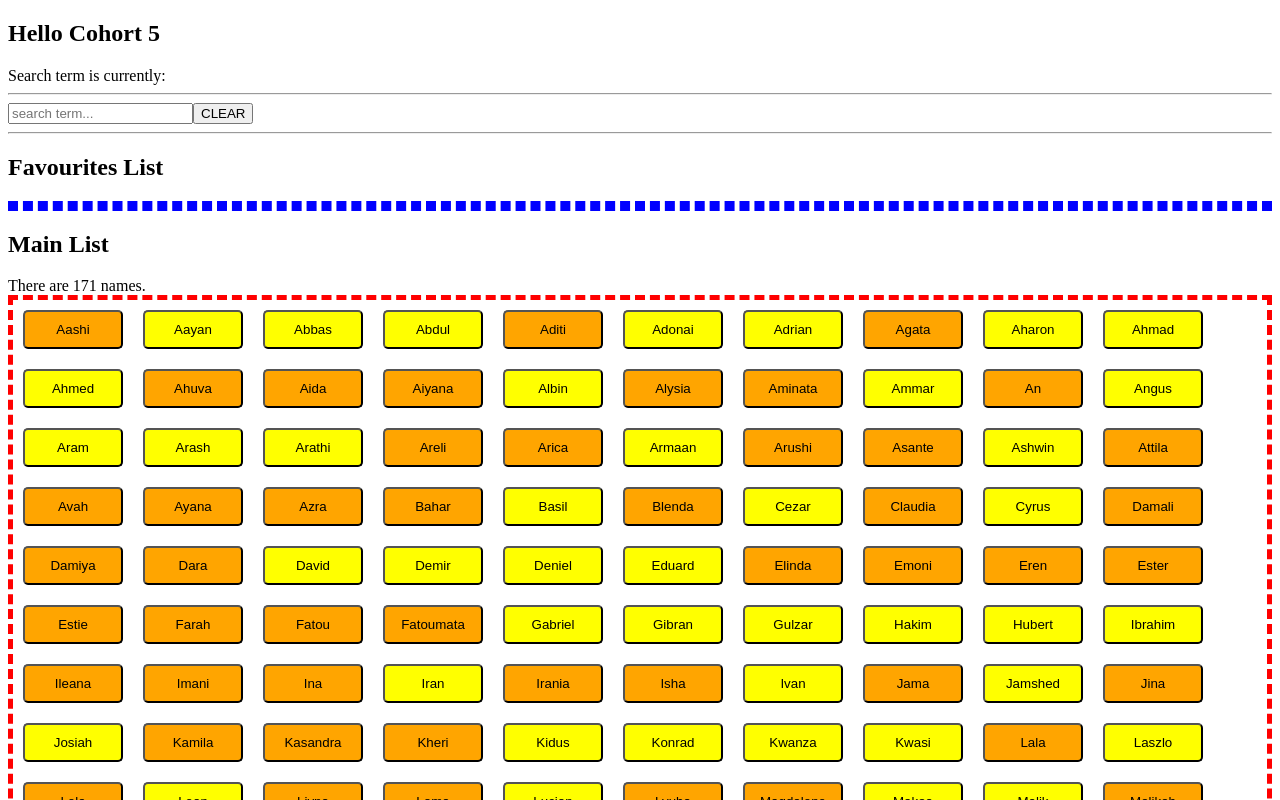
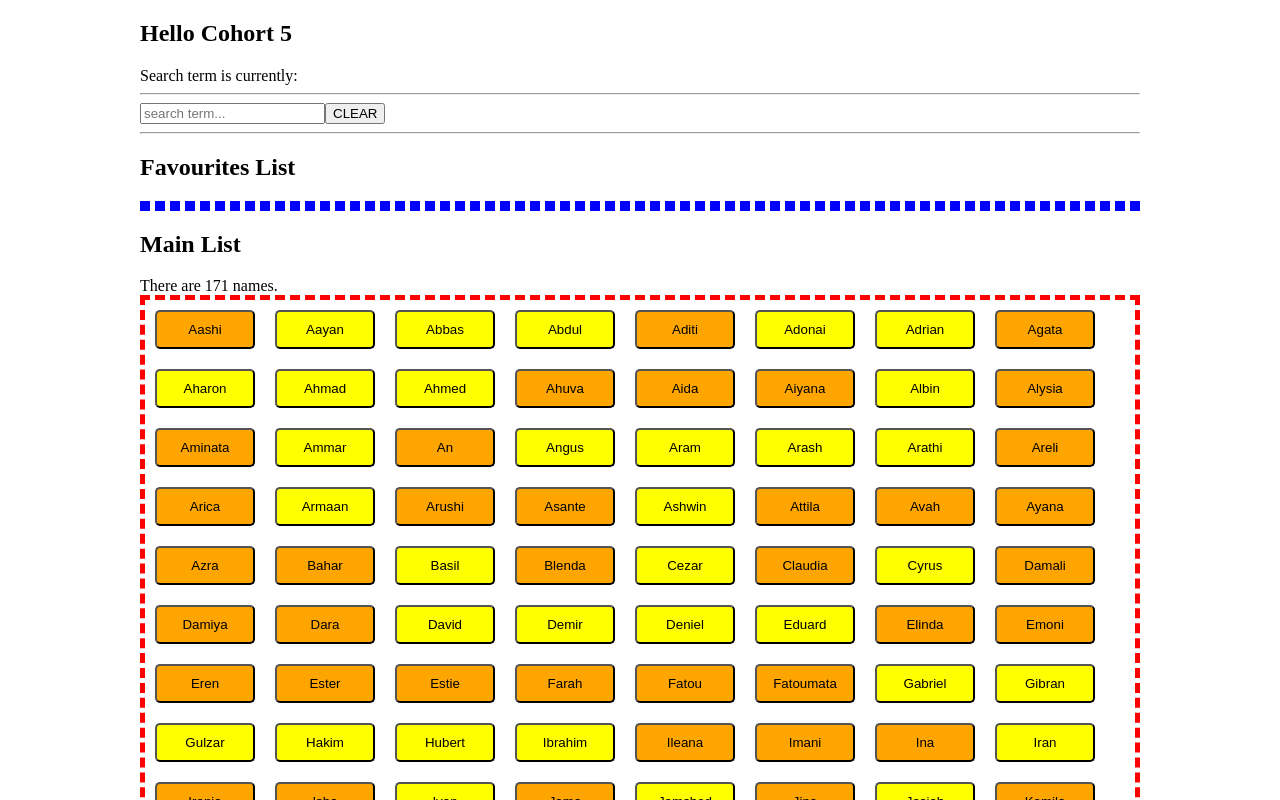
Before and after one commit to nbogie/c5-baby-names-live-coded, a React (Create React App) app: page / in a window 1280 px wide. Shown: the top 800 px of the page. Built offline with nearby package versions, Linux system fonts and the light colour scheme.

Commit message:
css: centre body on page

```diff
--- a/src/App.css
+++ b/src/App.css
@@ -1,4 +1,7 @@
-body {}
+body {
+    max-width: 1000px;
+    margin: 0 auto;
+}
 
 .babyName {
     width: 100px;
```
